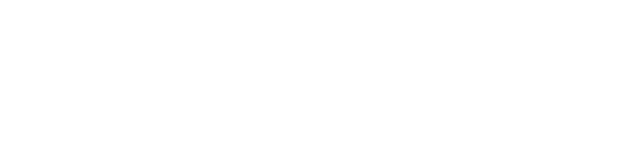
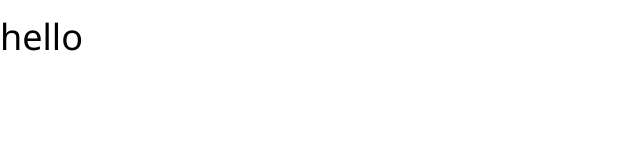
Before and after one commit to scottdow1/github, a plain HTML site: page index.html in a window 1280 px wide. Shown: the whole page, without its empty margins (0-640 px from the left). Drawn offline with nearby package versions, Linux system fonts and the light colour scheme.

Commit message:
Update index.html

```diff
--- a/index.html
+++ b/index.html
@@ -5,7 +5,7 @@
 <link rel="stylesheet" href="https://www.w3schools.com/w3css/3/w3.css">
 <body>
 
-<!-- Content will go here -->
+<h1>hello</h1>
 
 </body>
 </html>
```
